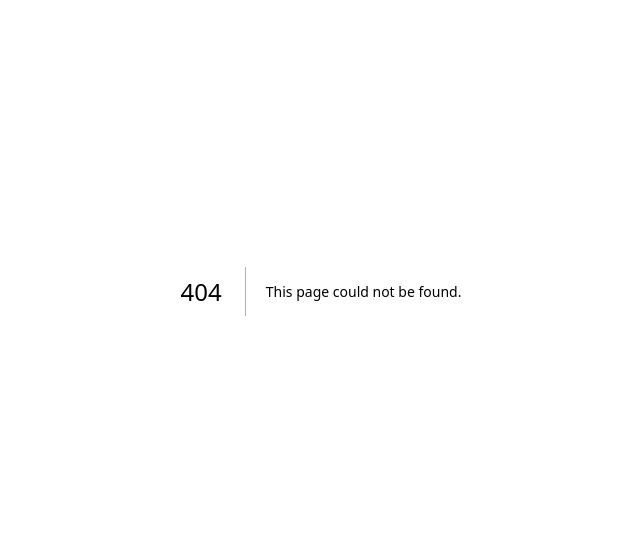
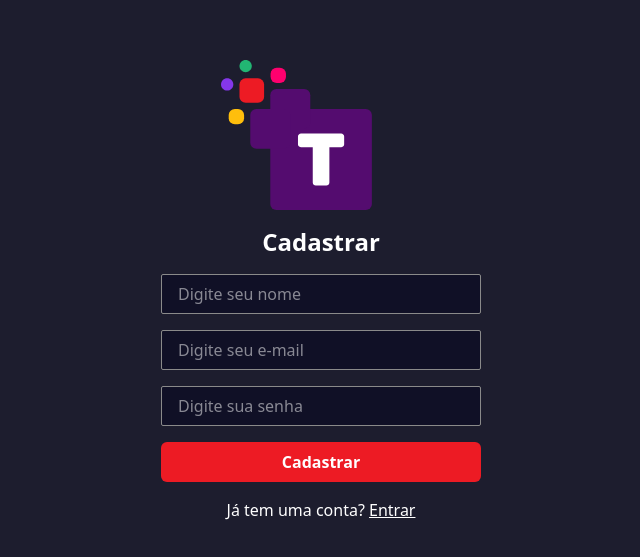
Before and after one commit to brunoliimas/pizzaria-udemy, a Next.js app in the folder frontend/: page /signup in a window 1280 px wide. Before the commit this address had no page. Shown: the part 109-666 px from the top of the page, without its empty margins (319-959 px from the left). Built offline with nearby package versions, Linux system fonts and the light colour scheme.

Commit message:
Configurando Cadastro

```diff
--- a/frontend/src/components/ui/Button/index.tsx
+++ b/frontend/src/components/ui/Button/index.tsx
@@ -11,7 +11,7 @@ interface ButtonProps extends ButtonHTMLAttributes<HTMLButtonElement> {
 export function Button({ loading, children, ...rest }: ButtonProps) {
     return (
         <button
-            className="w-full bg-red-900 rounded-md hover:brightness-150 py-2 px-8 transition-all duration-200 ease-in"
+            className="w-full bg-red-900 rounded-md hover:brightness-150 py-2 px-8 transition-all duration-200 ease-in flex justify-center"
             disabled={loading}
             {...rest}>
             {
--- a/frontend/src/pages/cadastrar/index.tsx
+++ /dev/null
@@ -1,38 +0,0 @@
-import Head from "next/head"
-import Link from "next/link"
-
-
-import { Input } from "@/components/ui/Input"
-import { Button } from "@/components/ui/Button"
-import { Logo } from "@/components/ui/Logo"
-
-export default function Cadastro() {
-    return (
-        <>
-            <Head>
-                <title>CiaoPizzaria - Faça seu cadastro</title>
-            </Head>
-            <main className="h-screen flex flex-col items-center justify-center px-10 py-5">
-                <Logo />
-                <h1 className="mb-4 text-2xl font-bold text-white">Cadastrar</h1>
-                <div className="w-full max-w-xs">
-                    <form className="flex flex-col items-center justify-center">
-                        <Input type="text" placeholder="Digite seu nome" />
-                        <Input type="text" placeholder="Digite seu e-mail" />
-                        <Input type="password" placeholder="Digite sua senha" />
-                        <Button
-                            type="submit"
-                            loading={false}
-                        >
-                            Cadastrar
-                        </Button>
-
-                        <Link className="text-white mt-4 cursor-pointer" href="/">
-                            Já tem uma conta? <span className="underline">Entrar</span>
-                        </Link>
-                    </form>
-                </div>
-            </main>
-        </>
-    )
-}
--- a/frontend/src/pages/index.tsx
+++ b/frontend/src/pages/index.tsx
@@ -22,11 +22,21 @@ export default function Home() {
     async function handleLogin(event: FormEvent) {
         event.preventDefault();
 
+        if(email === '' || password === ''){
+            alert("Preencha seus dados")
+            return;
+        }
+
+        setLoading(true);
+
         let data = {
             email,
             password
         }
         await signIn(data)
+
+        setLoading(false);
+
     }
     return (
         <>
@@ -50,11 +60,11 @@ export default function Home() {
                             onChange={(e) => setPassword(e.target.value)} />
                         <Button
                             type="submit"
-                            loading={false}>
+                            loading={loading}>
                             Entrar
                         </Button>
 
-                        <Link className="text-white mt-4 cursor-pointer" href="/cadastrar">
+                        <Link className="text-white mt-4 cursor-pointer" href="/signup">
                             Não tem uma conta? <span className="underline">Cadastrar</span>
                         </Link>
                     </form>
--- /dev/null
+++ b/frontend/src/pages/signup/index.tsx
@@ -0,0 +1,75 @@
+import { useState, FormEvent } from 'react';
+
+import Head from 'next/head';
+import Link from 'next/link';
+
+import { Input } from '@/components/ui/Input';
+import { Button } from '@/components/ui/Button';
+import { Logo } from '@/components/ui/Logo';
+
+export default function SignUp() {
+
+    const [name, setName] = useState('');
+    const [email, setEmail] = useState('');
+    const [password, setPassword] = useState('');
+
+    const [loading, setLoading] = useState(false);
+
+    async function handleSignUp(event: FormEvent) {
+        event.preventDefault();
+
+        if (name === '' || email === '' || password === '') {
+            alert("Preencha todos os campos")
+            return;
+        }
+
+        setLoading(true)
+    }
+
+    return (
+        <>
+            <Head>
+                <title>CiaoPizzaria - Faça seu cadastro</title>
+            </Head>
+            <main className="h-screen flex flex-col items-center justify-center px-10 py-5">
+                <Logo />
+                <h1 className="mb-4 text-2xl font-bold text-white">Cadastrar</h1>
+                <div className="w-full max-w-xs">
+                    <form
+                        onSubmit={handleSignUp}
+                        className="flex flex-col items-center justify-center"
+                    >
+                        <Input
+                            type="text"
+                            placeholder="Digite seu nome"
+                            value={name}
+                            onChange={(e) => setName(e.target.value)}
+                        />
+                        <Input
+                            type="text"
+                            placeholder="Digite seu e-mail"
+                            value={email}
+                            onChange={(e) => setEmail(e.target.value)}
+                        />
+                        <Input
+                            type="password"
+                            placeholder="Digite sua senha"
+                            value={password}
+                            onChange={(e) => setPassword(e.target.value)}
+                        />
+                        <Button
+                            type="submit"
+                            loading={loading}
+                        >
+                            Cadastrar
+                        </Button>
+
+                        <Link className="text-white mt-4 cursor-pointer" href="/">
+                            Já tem uma conta? <span className="underline">Entrar</span>
+                        </Link>
+                    </form>
+                </div>
+            </main>
+        </>
+    )
+}
```
